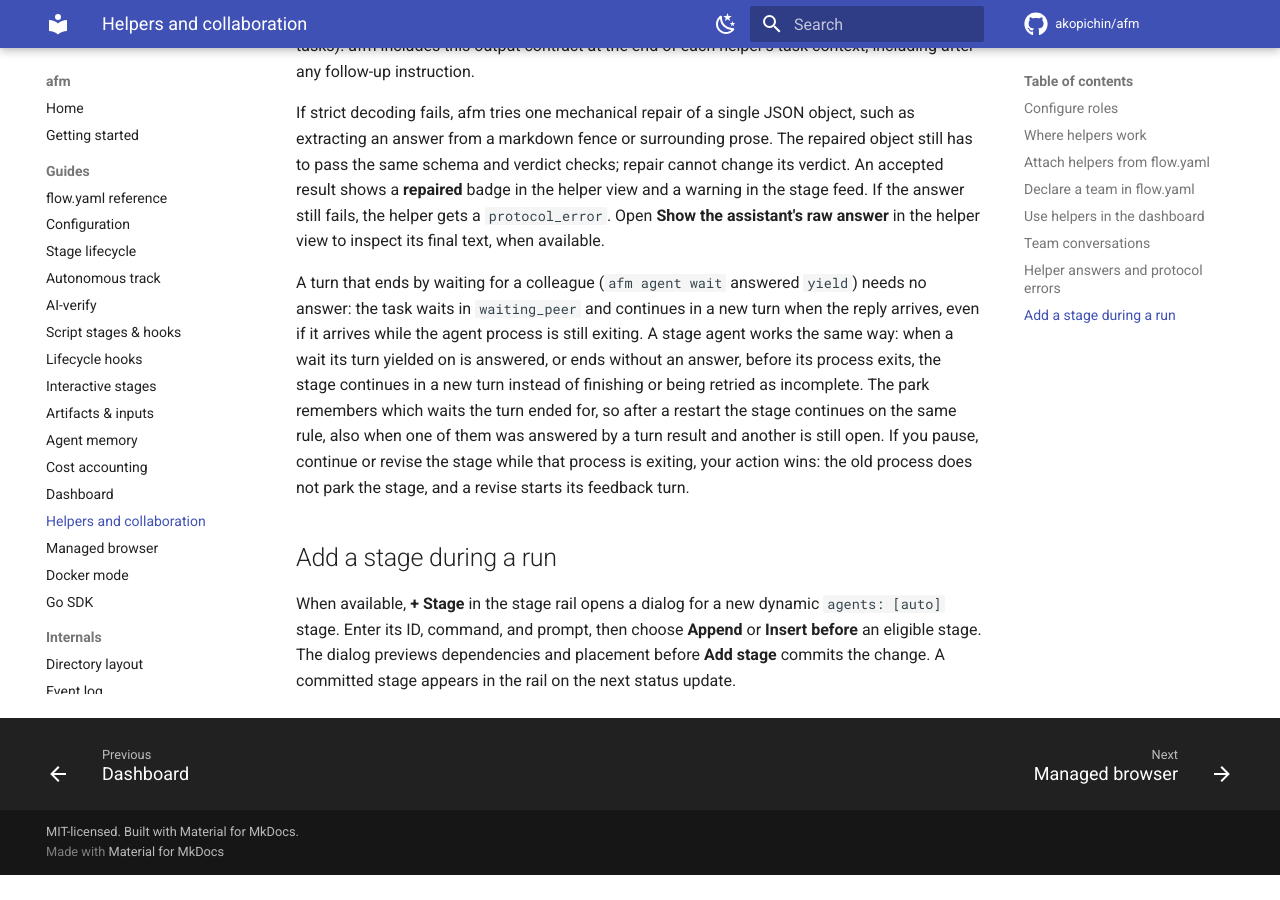
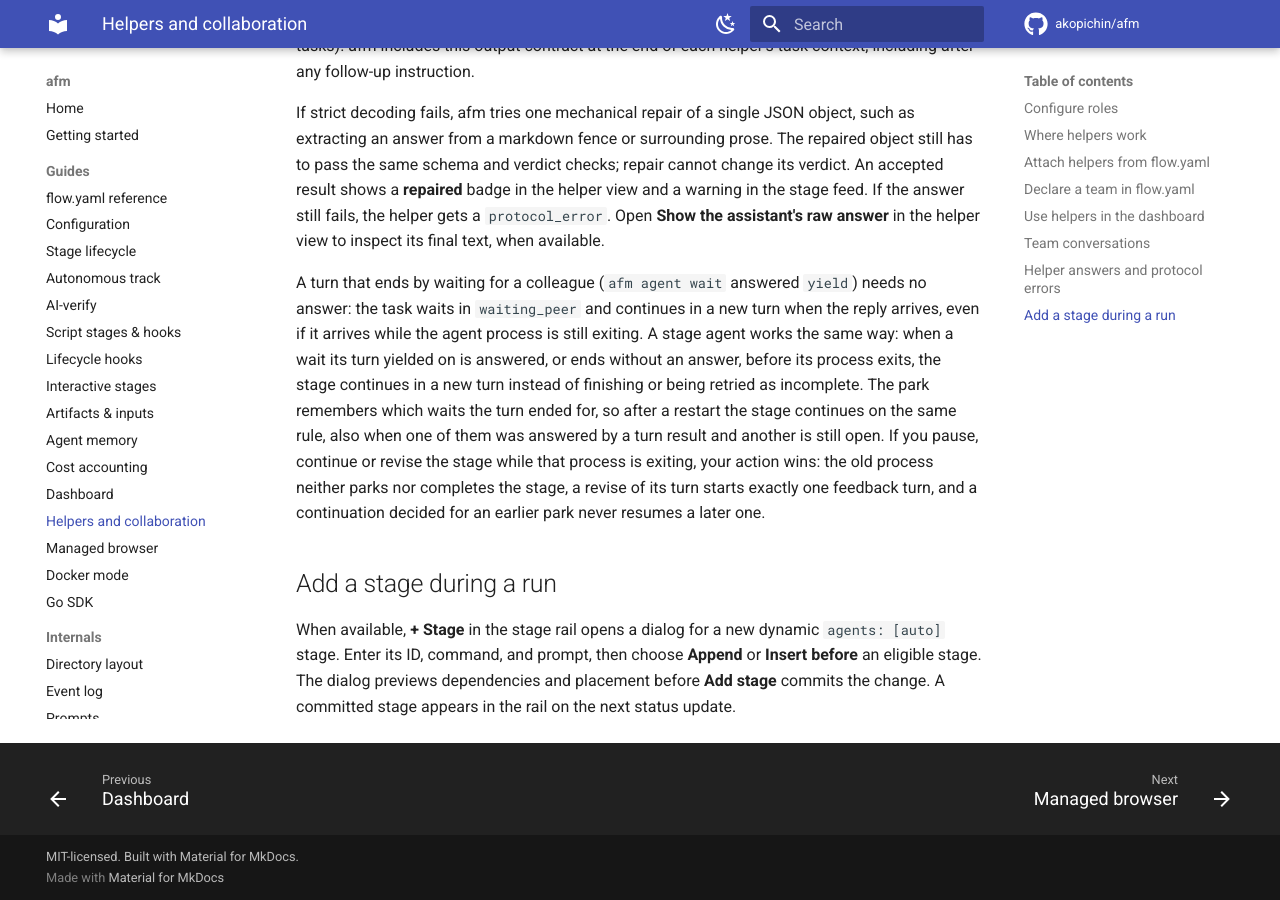
Before and after one commit to akopichin/afm, an MkDocs documentation site: the page built from docs/collaboration.md, in a window 1280 px wide and 900 px high, scrolled down 8279 px. Built offline with MkDocs 1.6.1 and Material for MkDocs 9.7.7, drawn with Linux system fonts in a browser that asks for light colours; comment, search, counter and statistics services are not loaded; before the commit the page ends 9154 px from its top, so only the background shows below that.

Commit message:
Документация: устаревший выход не паркует и не завершает стадию, одно продолжение на парковку

```diff
--- a/docs/collaboration.md
+++ b/docs/collaboration.md
@@ -403,8 +403,9 @@ continues in a new turn instead of finishing or being retried as incomplete.
 The park remembers which waits the turn ended for, so after a restart the stage
 continues on the same rule, also when one of them was answered by a turn
 result and another is still open. If you pause, continue or revise the stage
-while that process is exiting, your action wins: the old process does not park
-the stage, and a revise starts its feedback turn.
+while that process is exiting, your action wins: the old process neither parks
+nor completes the stage, a revise of its turn starts exactly one feedback turn,
+and a continuation decided for an earlier park never resumes a later one.
 
 ## Add a stage during a run
 
```
Also changed, not shown: CHANGELOG.md (+4 -1 lines).
